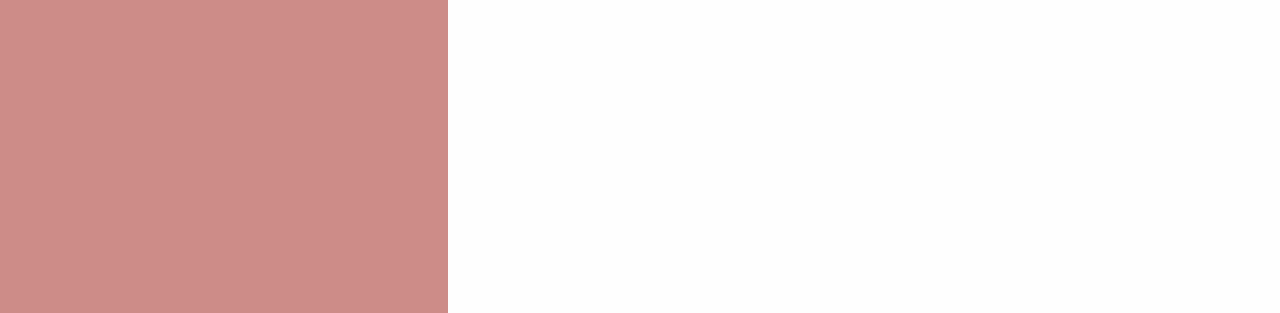
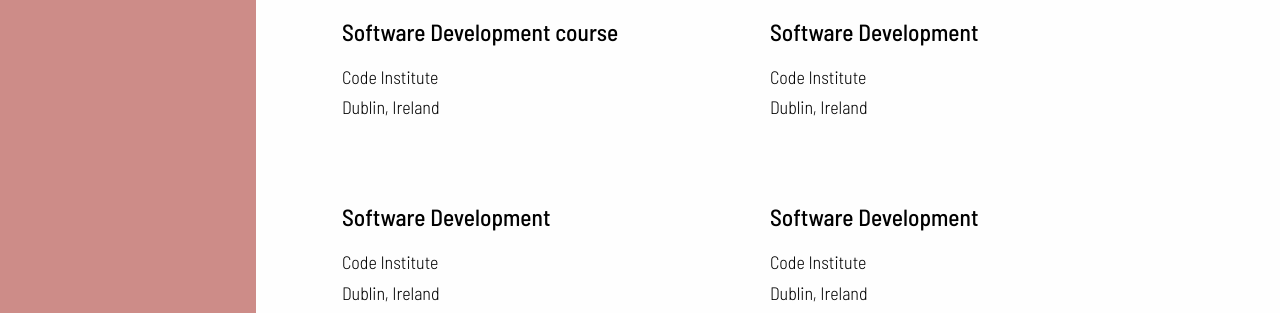
Before and after one commit to veraleitaodev/personal-portfolio, a website with bundled scripts: page src/resume.html in a window 1280 px wide. Shown: the part 157-470 px from the top of the page. Built offline with nearby package versions, Linux system fonts and the light colour scheme.

Commit message:
added resume page content and css

```diff
--- a/src/resume.html
+++ b/src/resume.html
@@ -50,7 +50,60 @@
         </div>
     </section>
     <section class="content-area">
+        <div class="scroll-section">
+            <div class="title">
+                <h1>Education</h1>
+            </div>
+            <div class="xp-section">
+                <div class="xp-box">
+                    <h5>Software Development course</h5>
+                    <p>Code Institute</p>
+                    <p>Dublin, Ireland</p>
+                </div>
+                <div class="xp-box">
+                    <h5>Software Development</h5>
+                    <p>Code Institute</p>
+                    <p>Dublin, Ireland</p>
+                </div>
+                <div class="xp-box">
+                    <h5>Software Development</h5>
+                    <p>Code Institute</p>
+                    <p>Dublin, Ireland</p>
+                </div>
+                <div class="xp-box">
+                    <h5>Software Development</h5>
+                    <p>Code Institute</p>
+                    <p>Dublin, Ireland</p>
+                </div>
 
+            </div>
+            <div class="title">
+                <h1>Education</h1>
+            </div>
+            <div class="xp-section">
+                <div class="xp-box">
+                    <h5>Software Development course</h5>
+                    <p>Code Institute</p>
+                    <p>Dublin, Ireland</p>
+                </div>
+                <div class="xp-box">
+                    <h5>Software Development</h5>
+                    <p>Code Institute</p>
+                    <p>Dublin, Ireland</p>
+                </div>
+                <div class="xp-box">
+                    <h5>Software Development</h5>
+                    <p>Code Institute</p>
+                    <p>Dublin, Ireland</p>
+                </div>
+                <div class="xp-box">
+                    <h5>Software Development</h5>
+                    <p>Code Institute</p>
+                    <p>Dublin, Ireland</p>
+                </div>
+
+            </div>
+        </div>
     </section>
     <script type="text/javascript" src="./js/index.js"></script>
 </body>
--- a/src/scss/_resume.scss
+++ b/src/scss/_resume.scss
@@ -1,8 +1,52 @@
 .resume {
+  .info-section {
+    width: 20%;
+  }
+
   .content-area {
-    margin-left: 35%;
-    width: 65%;
+    margin-left: 20%;
+    width: 80%;
     background: $color3-white;
     height: 100%;
+
+    overflow: hidden;
+
+    h1 {
+      font-weight: 700;
+      font-size: 2rem;
+      text-transform: uppercase;
+      margin-bottom: 56px;
+    }
+
+    .xp-section {
+      display: grid;
+      grid-template-columns: 1fr 1fr;
+      grid-column-gap: 56px;
+      grid-row-gap: 30px;
+      max-width: 800px;
+
+      .xp-box {
+        padding: 30px;
+        transition: all 0.5s ease-in-out;
+
+        &:hover {
+          -webkit-box-shadow: 0 20px 60px 6px rgba(13, 12, 13, 0.2);
+          -moz-box-shadow: 0 20px 60px 6px rgba(13, 12, 13, 0.2);
+          box-shadow: 0 20px 60px 6px rgba(13, 12, 13, 0.2);
+        }
+
+        h5 {
+          font-weight: 500;
+          font-size: 1.3rem;
+          margin-bottom: 1.3rem;
+        }
+
+        p {
+          font-weight: 300;
+          font-size: 1rem;
+          margin-top: 0.7rem;
+        }
+      }
+    }
   }
 }
--- a/src/scss/main.scss
+++ b/src/scss/main.scss
@@ -111,4 +111,11 @@
       transform: translate3d(0, 0, 0);
     }
   }
+
+  .scroll-section {
+    height: 100vh;
+    overflow-y: scroll;
+    overflow-x: hidden;
+    padding: 56px;
+  }
 }
```
Also changed, not shown: dist/resume.html, 2 other files.
